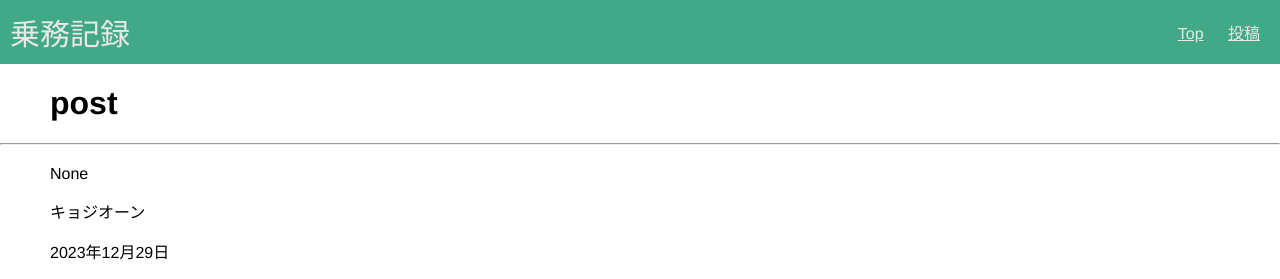
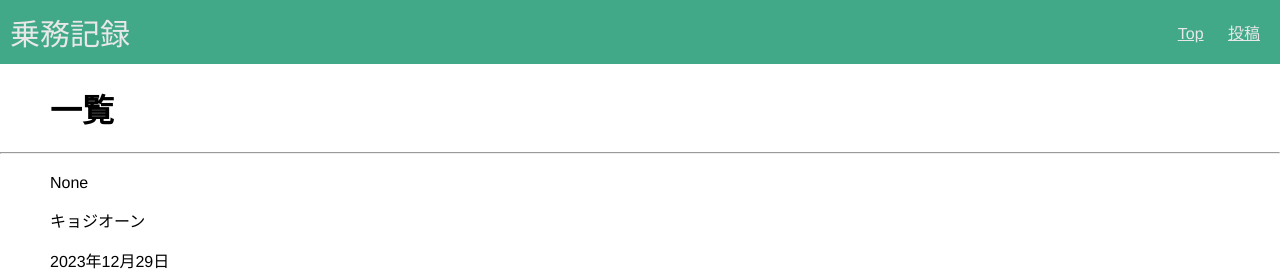
Before and after one commit to bob-g12/daily_report, a Django app: template daily_report/templates/daily_report/post.html in a window 1280 px wide. Shown: the top 279 px of the page. Run offline with Django 4.2, Linux system fonts and the light colour scheme; the template is opened without the code that fills it: values that come from a table or form of the project are taken from there, others are empty; data comes from the database, SQL or seed files in the repository.

Commit message:
日本語表記に変更

```diff
--- a/daily_report/templates/daily_report/post.html
+++ b/daily_report/templates/daily_report/post.html
@@ -1,6 +1,6 @@
 {% extends "daily_report/base.html" %}
-{% block page_title %}post{% endblock %}
-{% block title %}post{% endblock %}
+{% block page_title %}一覧{% endblock %}
+{% block title %}一覧{% endblock %}
 {% block content %}
     {% for post in posts %}
     <div class="post">
```
